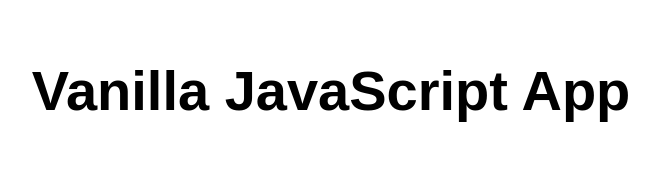
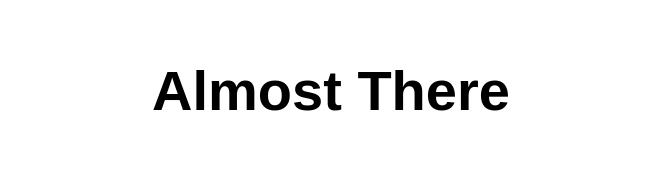
Before and after one commit to UsernameLab07/Kidd02, a website: page src/index.html in a window 1280 px wide. Shown: the whole page, without its empty margins (309-968 px from the left). Drawn offline with Linux system fonts and the light colour scheme.

Commit message:
Update index.html

```diff
--- a/src/index.html
+++ b/src/index.html
@@ -10,7 +10,7 @@
 
 <body>
   <main>
-    <h1>Vanilla JavaScript App</h1>
+    <h1>Almost There </h1>
   </main>
 </body>
 
```
